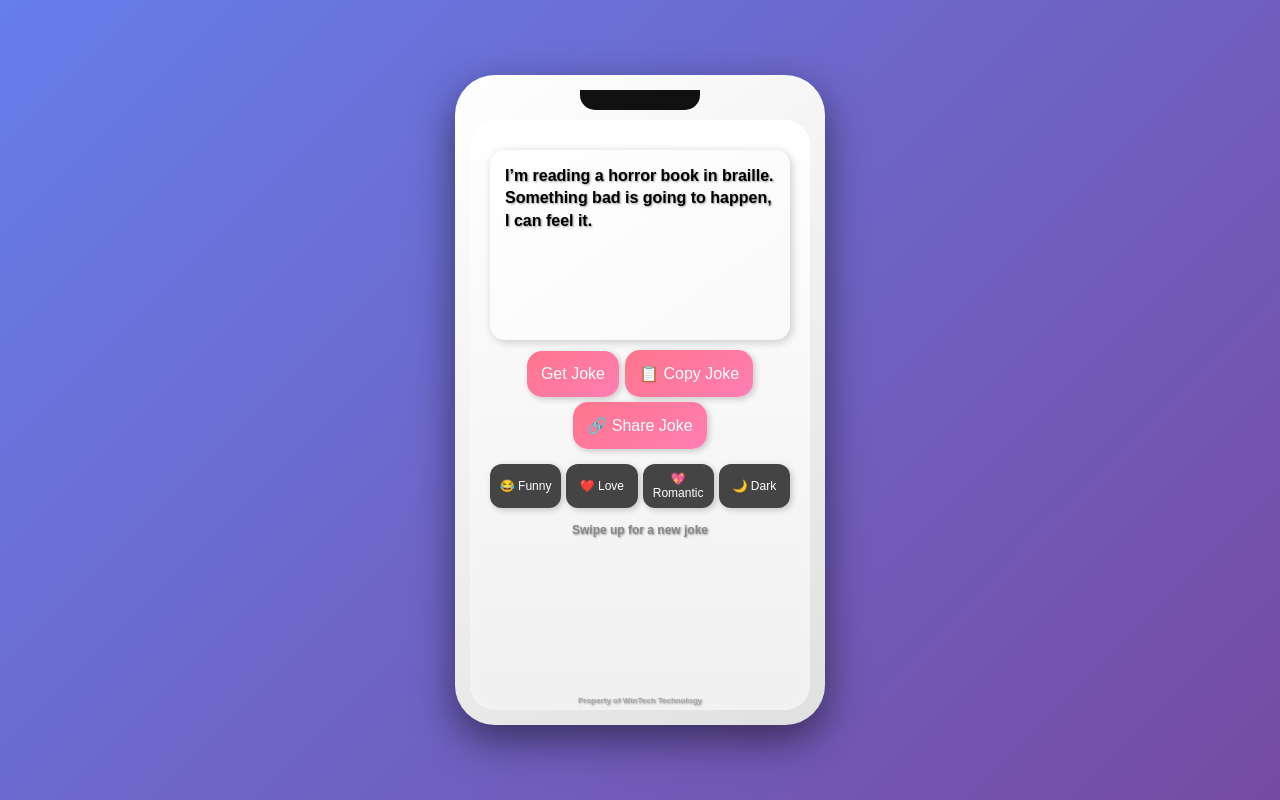
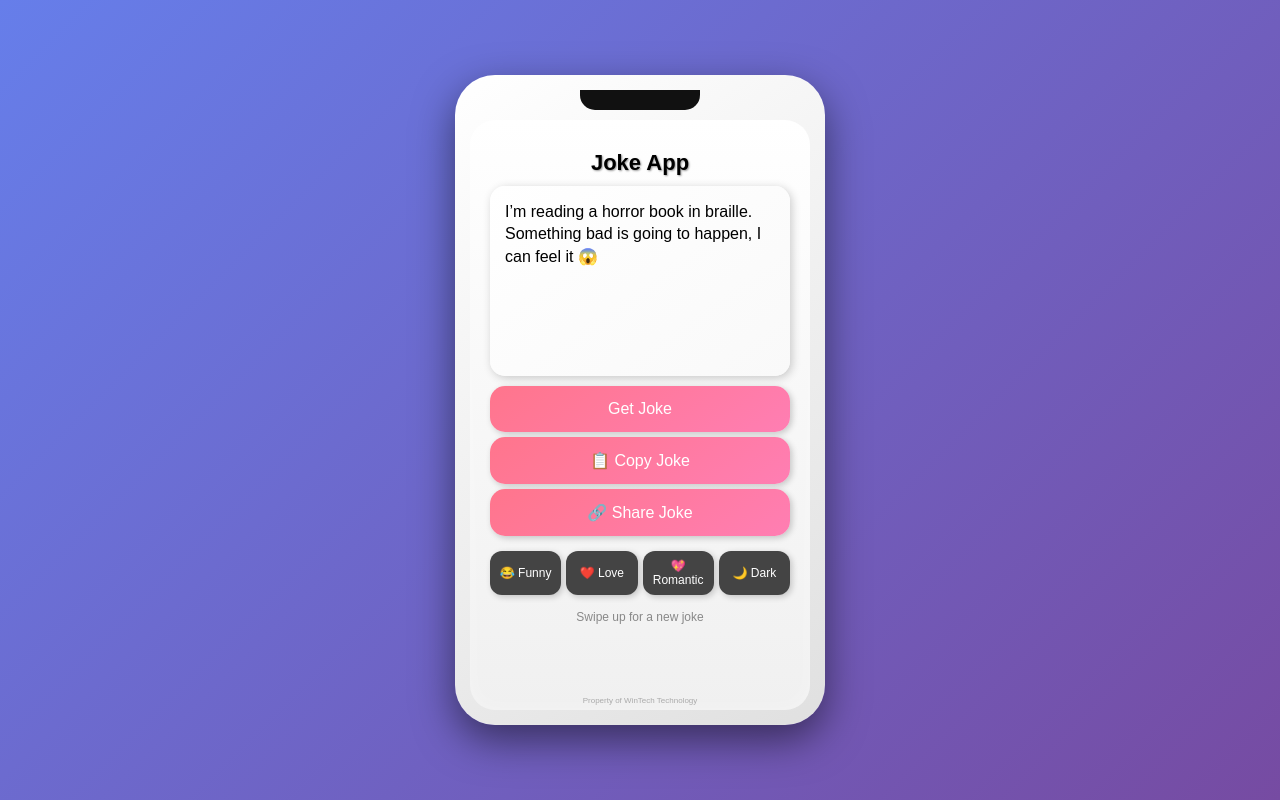
Before and after one commit to muvhangos/Jokeroo.app, a website: page index.html in a window 1280 px wide. Both pictures are taken after a click on the button "Get Joke". Drawn offline with Linux system fonts and the light colour scheme.

Commit message:
Update index.html

```diff
--- a/index.html
+++ b/index.html
@@ -2,10 +2,9 @@
 <html lang="en">
 <head>
 <meta charset="UTF-8">
-<title> Joke App</title>
+<title>Joke App</title>
 <meta name="viewport" content="width=device-width, initial-scale=1.0">
 <style>
-/* General Body */
 body {
   margin:0; padding:0;
   font-family: Arial, sans-serif;
@@ -16,7 +15,6 @@ body {
 }
 body.dark { background: linear-gradient(135deg,#111,#333); color:#fff; }
 
-/* Phone */
 .phone {
   width: 340px; height: 620px;
   background: linear-gradient(145deg,#fff,#e0e0e0);
@@ -29,10 +27,8 @@ body.dark { background: linear-gradient(135deg,#111,#333); color:#fff; }
   overflow:hidden;
 }
 
-/* Notch */
 .notch { width:120px; height:20px; background:#111; border-radius:0 0 15px 15px; margin:0 auto 10px; }
 
-/* Screen */
 .screen {
   background: linear-gradient(to bottom, #fff,#f0f0f0);
   flex:1; border-radius:25px;
@@ -43,10 +39,8 @@ body.dark { background: linear-gradient(135deg,#111,#333); color:#fff; }
 }
 body.dark .screen { background:#1f1f1f; color:#fff; box-shadow: inset 0 0 20px rgba(255,255,255,0.1); }
 
-/* Heading */
 h1 { font-size:22px; margin:10px 0; text-shadow:1px 1px 2px #999; }
 
-/* Joke box */
 #joke {
   font-size:16px; padding:15px;
   background: linear-gradient(145deg,#fff,#f9f9f9);
@@ -56,10 +50,22 @@ h1 { font-size:22px; margin:10px 0; text-shadow:1px 1px 2px #999; }
   text-align:left; line-height:1.4; scroll-behavior:smooth;
   box-shadow: 2px 2px 10px rgba(0,0,0,0.2);
   position:relative;
+  overflow:hidden;
 }
 body.dark #joke { background:#333; color:#fff; }
 
-/* Buttons */
+/* Glitter animation */
+.glitter {
+  position:absolute; width:4px; height:4px; background:rgba(255,255,255,0.9);
+  border-radius:50%; pointer-events:none;
+  animation: glitterMove 2s linear infinite;
+}
+@keyframes glitterMove {
+  0% { opacity:0; transform:translate(0,0) scale(1);}
+  50% { opacity:1; transform:translate(calc(50px*var(--randX)),-20px) scale(1.2);}
+  100% { opacity:0; transform:translate(calc(100px*var(--randX)),-50px) scale(0.5);}
+}
+
 button {
   padding:14px; border:none; border-radius:15px;
   background: linear-gradient(145deg,#ff758c,#ff7eb3);
@@ -78,11 +84,9 @@ button:active { transform:scale(0.96); }
   font-size:12px; padding:8px; background:#444; flex:1; border-radius:12px; color:white;
 }
 
-/* Footer and credits */
 .footer { font-size:12px; color:#888; margin-top:10px; }
 .credit { font-size:8px; color:#aaa; position:absolute; bottom:5px; left:0; width:100%; text-align:center; }
 
-/* Floating hearts */
 .heart {
   position:absolute; color:#ff4e50; font-size:24px; pointer-events:none;
   opacity:0; transform:translateY(0) scale(1); animation: float linear forwards;
@@ -92,19 +96,6 @@ button:active { transform:scale(0.96); }
   100% { opacity:0; transform: translateY(-300px) scale(1.5) rotate(360deg); }
 }
 
-/* Glitter animation */
-.glitter {
-  position:absolute; width:4px; height:4px; background:rgba(255,255,255,0.9);
-  border-radius:50%; pointer-events:none;
-  animation: glitterMove 2s linear infinite;
-}
-@keyframes glitterMove {
-  0% { opacity:0; transform:translate(0,0) scale(1);}
-  50% { opacity:1; transform:translate(calc(50px*var(--randX)),-20px) scale(1.2);}
-  100% { opacity:0; transform:translate(calc(100px*var(--randX)),-50px) scale(0.5);}
-}
-
-/* Scrollbar */
 #joke::-webkit-scrollbar { width:6px; }
 #joke::-webkit-scrollbar-track { background:#f0f0f0; border-radius:3px; }
 #joke::-webkit-scrollbar-thumb { background:#667eea; border-radius:3px; }
@@ -115,7 +106,7 @@ button:active { transform:scale(0.96); }
 <div class="phone">
   <div class="notch"></div>
   <div class="screen">
-    <h1 Joke App</h1>
+    <h1>Joke App</h1>
     <div id="joke">Tap for a joke! 😄</div>
 
     <button onclick="getJoke()">Get Joke</button>
@@ -134,67 +125,72 @@ button:active { transform:scale(0.96); }
   </div>
 </div>
 
-<!-- Sounds -->
-<audio id="soundFunny" src="https://actions.google.com/sounds/v1/cartoon/wood_plank_flicks.ogg"></audio>
-<audio id="soundLove" src="https://actions.google.com/sounds/v1/cartoon/clang_and_wobble.ogg"></audio>
-<audio id="soundRomantic" src="https://actions.google.com/sounds/v1/cartoon/slide_whistle_to_drum.ogg"></audio>
+<!-- Multiple sounds -->
+<audio id="sound1" src="https://actions.google.com/sounds/v1/cartoon/wood_plank_flicks.ogg"></audio>
+<audio id="sound2" src="https://actions.google.com/sounds/v1/cartoon/clang_and_wobble.ogg"></audio>
+<audio id="sound3" src="https://actions.google.com/sounds/v1/cartoon/wood_plank_flicks.ogg"></audio>
 
 <script>
-// DOM Elements
 const jokeDiv = document.getElementById("joke");
 let currentCategory = "funny";
 
-// All 150 jokes
+const sounds = [
+  document.getElementById("sound1"),
+  document.getElementById("sound2"),
+  document.getElementById("sound3")
+];
+
+// 150 jokes divided in 3 categories (50 each)
 const jokes = {
   funny: [
-    "Why did the scarecrow win an award? Because he was outstanding in his field!",
-    "I told my wife she was drawing her eyebrows too high. She looked surprised.",
-    "Why don’t scientists trust atoms? Because they make up everything!",
-    "I’m reading a book about anti-gravity. It’s impossible to put down.",
-    "Why did the math book look sad? Because it had too many problems.",
-    "I would tell you a joke about construction, but I'm still working on it.",
-    "Why don’t skeletons fight each other? They don’t have the guts.",
-    "I asked my dog what's two minus two. He said nothing.",
-    "Why did the coffee file a police report? It got mugged.",
-    "What do you call fake spaghetti? An impasta.",
-    "How does a penguin build its house? Igloos it together.",
-    "Why was the broom late? It overswept.",
-    "What do you call cheese that isn't yours? Nacho cheese.",
-    "Why can't your nose be 12 inches long? Because then it would be a foot.",
-    "Why did the golfer bring two pairs of pants? In case he got a hole in one.",
-    "I told my computer I needed a break, and it said 'No problem, I’ll go to sleep.'",
-    "Why don’t oysters share their pearls? Because they’re shellfish.",
-    "I tried to catch fog yesterday. Mist.",
-    "Why was the stadium so hot after the game? All the fans left.",
-    "Why did the tomato turn red? Because it saw the salad dressing.",
-    "Why did the bicycle fall over? It was two-tired.",
-    "I asked the librarian if the library had books on paranoia. She whispered, 'They're right behind you.'",
-    "Why did the cookie go to the hospital? Because he felt crummy.",
-    "I’m reading a horror book in braille. Something bad is going to happen, I can feel it.",
-    "Why don’t vampires attack Taylor Swift? She has bad blood.",
-    "Why was the math lecture so long? The teacher kept going off on a tangent.",
-    "Why did the computer go to the doctor? It caught a virus.",
-    "Why do cows wear bells? Because their horns don’t work.",
-    "Why did the chicken join a band? Because it had the drumsticks.",
-    "I told a joke about chemistry, but there was no reaction.",
-    "Why did the stadium get hot? Because all the fans left.",
-    "What do you call a factory that makes good products? A satisfactory.",
-    "Why do seagulls fly over the ocean? Because if they flew over the bay, they'd be bagels.",
-    "Why did the banana go to the doctor? Because it wasn’t peeling well.",
-    "Why did the scarecrow get promoted? He was outstanding in his field.",
-    "Why don't programmers like nature? Too many bugs.",
-    "Why did the hipster burn his mouth? He drank his coffee before it was cool.",
-    "I told my friend she was drawing her eyebrows too high. She seemed surprised.",
-    "Why did the stadium get wet? Because the fans left.",
-    "Why was the stadium so cold? Because it was full of fans.",
-    "Why did the picture go to jail? It was framed.",
-    "Why was the belt arrested? It held up a pair of pants.",
-    "Why was the calendar popular? It had a lot of dates.",
-    "Why do bees hum? Because they don't know the words.",
-    "Why did the man put his money in the freezer? He wanted cold hard cash.",
-    "Why did the mushroom go to the party alone? Because he’s a fungi.",
-    "Why did the computer go to the doctor? It had a virus.",
-    "Why don’t crabs give to charity? Because they’re shellfish."
+    "Why did the scarecrow win an award? Because he was outstanding in his field! 😂",
+    "I told my wife she was drawing her eyebrows too high. She looked surprised 😆",
+    "Why don’t scientists trust atoms? Because they make up everything 🤣",
+    "I’m reading a book about anti-gravity. It’s impossible to put down 📚",
+    "Why did the math book look sad? Because it had too many problems 😅",
+    "I would tell you a joke about construction, but I'm still working on it 🏗️",
+    "Why don’t skeletons fight each other? They don’t have the guts 💀",
+    "I asked my dog what's two minus two. He said nothing 🐶",
+    "Why did the coffee file a police report? It got mugged ☕",
+    "What do you call fake spaghetti? An impasta 🍝",
+    "How does a penguin build its house? Igloos it together 🐧",
+    "Why was the broom late? It overswept 🧹",
+    "What do you call cheese that isn't yours? Nacho cheese 🧀",
+    "Why can't your nose be 12 inches long? Because then it would be a foot 👃",
+    "Why did the golfer bring two pairs of pants? In case he got a hole in one ⛳",
+    "I told my computer I needed a break, and it said 'No problem, I’ll go to sleep' 💻",
+    "Why don’t oysters share their pearls? Because they’re shellfish 🦪",
+    "I tried to catch fog yesterday. Mist 🌫️",
+    "Why was the stadium so hot after the game? All the fans left 🏟️",
+    "Why did the tomato turn red? Because it saw the salad dressing 🍅",
+    "Why did the bicycle fall over? It was two-tired 🚲",
+    "I asked the librarian if the library had books on paranoia. She whispered, 'They're right behind you' 📚",
+    "Why did the cookie go to the hospital? Because he felt crummy 🍪",
+    "I’m reading a horror book in braille. Something bad is going to happen, I can feel it 😱",
+    "Why don’t vampires attack Taylor Swift? She has bad blood 🧛‍♂️",
+    "Why was the math lecture so long? The teacher kept going off on a tangent ➗",
+    "Why did the computer go to the doctor? It caught a virus 🖥️",
+    "Why do cows wear bells? Because their horns don’t work 🐄",
+    "Why did the chicken join a band? Because it had the drumsticks 🐔",
+    "I told a joke about chemistry, but there was no reaction ⚗️",
+    "Why did the stadium get hot? Because all the fans left 🏟️",
+    "What do you call a factory that makes good products? A satisfactory 🏭",
+    "Why do seagulls fly over the ocean? Because if they flew over the bay, they'd be bagels 🐦",
+    "Why did the banana go to the doctor? Because it wasn’t peeling well 🍌",
+    "Why did the scarecrow get promoted? He was outstanding in his field 🌾",
+    "Why don't programmers like nature? Too many bugs 🐛",
+    "Why did the hipster burn his mouth? He drank his coffee before it was cool ☕",
+    "I told my friend she was drawing her eyebrows too high. She seemed surprised 😲",
+    "Why did the stadium get wet? Because the fans left 🏟️",
+    "Why was the stadium so cold? Because it was full of fans 🧊",
+    "Why did the picture go to jail? It was framed 🖼️",
+    "Why was the belt arrested? It held up a pair of pants 👖",
+    "Why was the calendar popular? It had a lot of dates 📅",
+    "Why do bees hum? Because they don't know the words 🐝",
+    "Why did the man put his money in the freezer? He wanted cold hard cash 💰",
+    "Why did the mushroom go to the party alone? Because he’s a fungi 🍄",
+    "Why did the computer go to the doctor? It had a virus 🖥️",
+    "Why don’t crabs give to charity? Because they’re shellfish 🦀"
   ],
   love: [
     "Love is when your happiness depends on someone else’s smile ❤️",
@@ -300,29 +296,23 @@ const jokes = {
   ]
 };
 
-// Sounds
-const soundFunny = document.getElementById("soundFunny");
-const soundLove = document.getElementById("soundLove");
-const soundRomantic = document.getElementById("soundRomantic");
-
 // Functions
 function setCategory(cat){ currentCategory=cat; getJoke(); }
 function getJoke(){
-  const arr=jokes[currentCategory];
-  if(!arr || arr.length===0){ jokeDiv.innerText="No jokes found 😅"; return; }
-  const idx=Math.floor(Math.random()*arr.length);
-  jokeDiv.innerText=arr[idx];
+  const arr = jokes[currentCategory];
+  if (!arr || arr.length === 0) { jokeDiv.innerText="No jokes 😅"; return; }
+  const idx = Math.floor(Math.random()*arr.length);
+  jokeDiv.innerText = arr[idx];
   jokeDiv.scrollTop=0;
   playSound();
   if(currentCategory!=="funny"){ createHearts(); createGlitter(); }
 }
 function playSound(){
-  if(currentCategory==="funny"){ soundFunny.currentTime=0; soundFunny.play(); }
-  else if(currentCategory==="love"){ soundLove.currentTime=0; soundLove.play(); }
-  else if(currentCategory==="romantic"){ soundRomantic.currentTime=0; soundRomantic.play(); }
+  const s = sounds[Math.floor(Math.random()*sounds.length)];
+  s.currentTime=0; s.play();
 }
 function copyJoke(){ navigator.clipboard.writeText(jokeDiv.innerText).then(()=>alert("Joke copied! 📋")); }
-function shareJoke(){ if(navigator.share) navigator.share({title:"😂 Joke App",text:jokeDiv.innerText}); }
+function shareJoke(){ if(navigator.share) navigator.share({title:"Joke App",text:jokeDiv.innerText}); }
 function toggleDark(){ document.body.classList.toggle("dark"); }
 
 function createHearts(){
@@ -352,8 +342,7 @@ function createGlitter(){
 let startY;
 document.getElementById("joke").addEventListener("touchstart",e=>{ startY=e.touches[0].clientY; });
 document.getElementById("joke").addEventListener("touchend",e=>{
-  let endY=e.changedTouches[0].clientY;
-  if(startY-endY>50){ getJoke(); }
+  if(startY - e.changedTouches[0].clientY>50) getJoke();
 });
 </script>
 </body>
```
